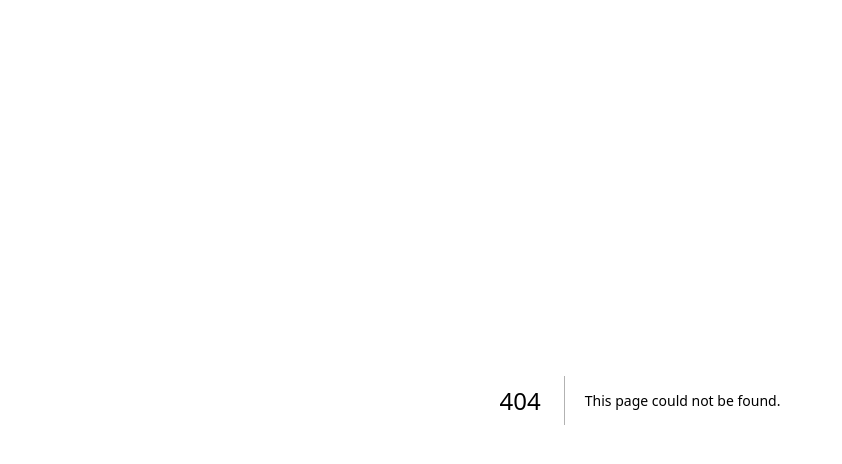
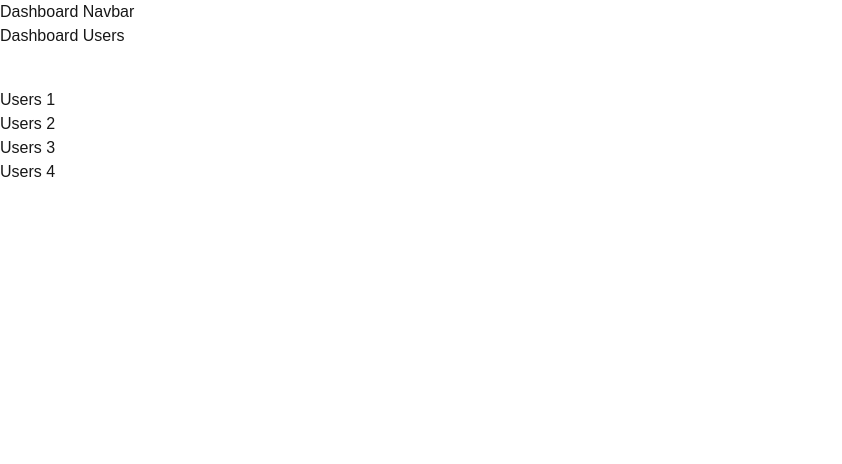
Before and after one commit to Abhay-0103/Next.js-16, a Next.js app: page /dashboard/users in a window 1280 px wide. Before the commit this address had no page. Shown: the top 464 px of the page, without its empty margins (0-842 px from the left). Built offline with nearby package versions, Linux system fonts and the light colour scheme.

Commit message:
add analytics and user details pages to dashboard

```diff
--- /dev/null
+++ b/app/(dashboard)/dashboard/analytics/page.tsx
@@ -0,0 +1,8 @@
+import React from 'react'
+
+const analytics = () => {
+    return (
+        <div>analytics</div>
+    )
+}
+export default analytics
--- /dev/null
+++ b/app/(dashboard)/dashboard/users/[id]/page.tsx
@@ -0,0 +1,12 @@
+import React from 'react';
+
+const UserDetails = async ({ params } : { params: Promise<{ id: string }>}) => {
+    const { id } = await params;
+    return (
+        <div>
+            <h1>Showing Details for user #{id}</h1>
+        </div>
+    );
+};
+
+export default UserDetails;
--- /dev/null
+++ b/app/(dashboard)/dashboard/users/page.tsx
@@ -0,0 +1,19 @@
+import React from 'react'
+import Link from "next/link";
+
+const user = () => {
+    return (
+        <div>
+            <h1>Dashboard Users</h1>
+
+            <ul className="mt-10">
+                <li><Link href="/dashboard/users/1">Users 1</Link></li>
+                <li><Link href="/dashboard/users/2">Users 2</Link></li>
+                <li><Link href="/dashboard/users/3">Users 3</Link></li>
+                <li><Link href="/dashboard/users/4">Users 4</Link></li>
+            </ul>
+
+        </div>
+    )
+}
+export default user
```
